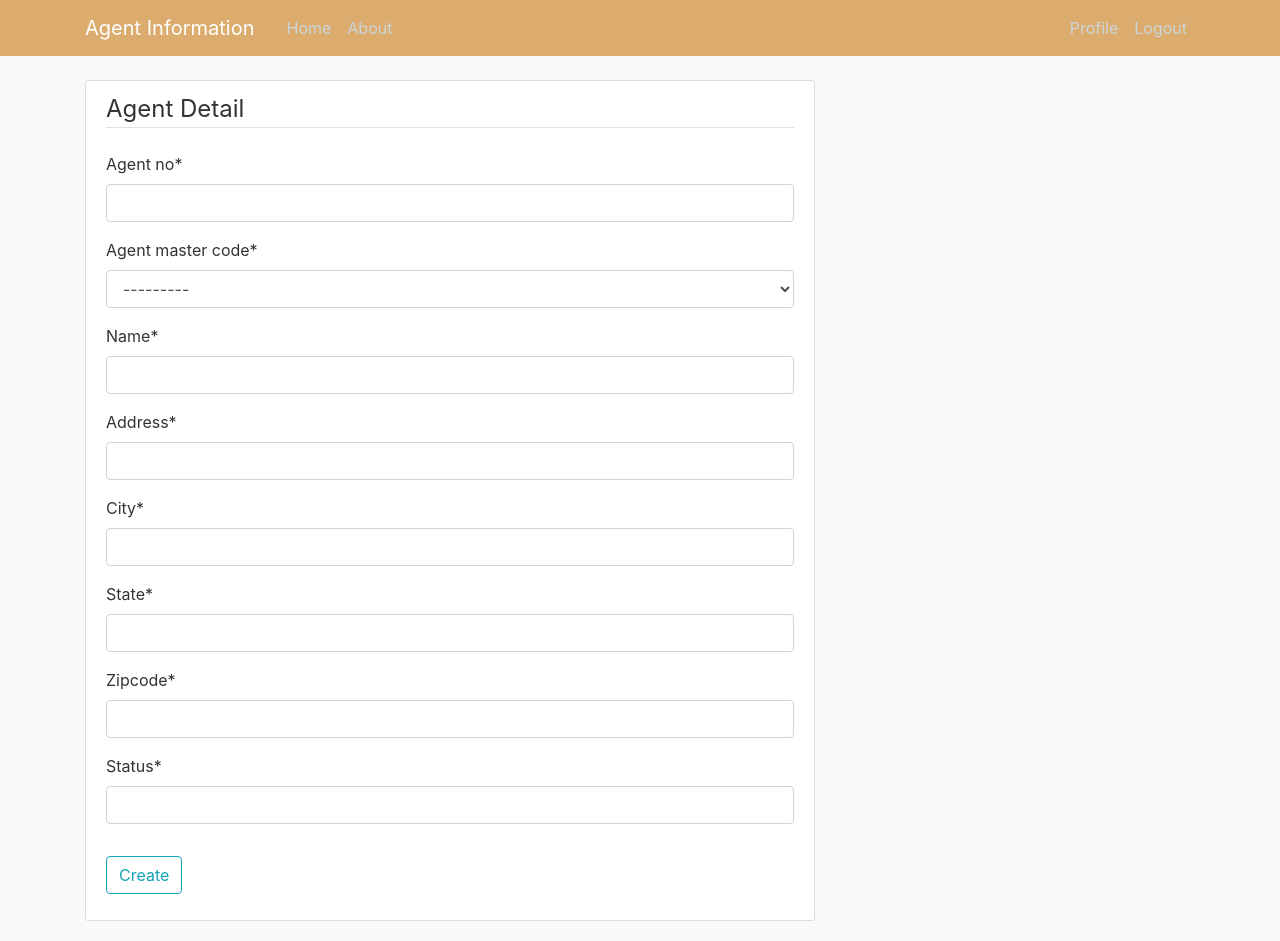
After one commit to sfbattles/scips_admin, a Django app: page /agent/new/ in a window 1280 px wide. The commit adds this page. Run offline with Django 3.2, Linux system fonts and the light colour scheme; the visitor is signed in with stand-in values (Sample User, id 1); data that the repository does not hold is empty; some libraries are stand-ins or nearby versions.

Commit message:
added createview updateview for the agents . added a mixin for loginRequired.

```diff
--- a/agent/models.py
+++ b/agent/models.py
@@ -1,5 +1,5 @@
 from django.db import models
-from phone_field import PhoneField
+from django.urls import reverse
 
 class PhoneType(models.Model):
     type = models.CharField(max_length=200)
@@ -11,6 +11,8 @@ class PhoneType(models.Model):
 
     def __str__(self):
         return str(self.type)
+
+
 
 class AgentMaster(models.Model):
     master_code = models.PositiveIntegerField(unique=True)
@@ -43,6 +45,16 @@ class Agent(models.Model):
     def __str__(self):
         return str(self.agent_no)
 
+
+
+#this is used to tell django where to go after it creates a agent
+#reverse will tells where to go to find the newly created URL
+#kwargs={'pk':self.pk} find the created agent
+#agent-detail is the route to go to to see the newly created instance
+
+    def get_absolute_url(self):
+        return reverse('agent-detail',kwargs={'pk':self.pk})
+
 class AgentPhone(models.Model):
     agent_no = models.ForeignKey(Agent, on_delete=models.CASCADE)
     phone    = models.CharField(max_length=11)
--- a/agent/templates/agent/agent.html
+++ b/agent/templates/agent/agent.html
@@ -1,7 +1,7 @@
 {% extends "agent/base.html" %}
 {% block content %}
     {% for agent in agents %}
-    <h1><a class="article-title" href="#">{{ agent.name }}</a></h1>
+    <h1><a class="article-title" href="{% url 'agent-detail' agent.id %}">{{ agent.name }}</a></h1>
         <article class="media content-section">
             <div class="media-body">
                 <div class="article-metadata">
--- /dev/null
+++ b/agent/templates/agent/agent_form.html
@@ -0,0 +1,16 @@
+{% extends "agent/base.html" %}
+{% load crispy_forms_tags %} -->
+{% block content %}
+    <div class="content-section">
+        <form method="POST">
+            {% csrf_token %}
+            <fieldset class="form-group">
+                <legend class="border-bottom mb-4">Agent Detail</legend>
+                {{ form|crispy }}
+            </fieldset>
+            <div class="form-group">
+                <button class="btn btn-outline-info" type="submit">Create</button>
+            </div>
+        </form>
+    </div>
+{% endblock content %}
--- a/agent/urls.py
+++ b/agent/urls.py
@@ -1,7 +1,18 @@
 from django.urls import path
 from . import views
+from .views import (
+    AgentListView,
+    AgentDetailView,
+    AgentCreateView,
+    AgentUpdateView
+)
 
 urlpatterns = [
-    path('', views.home, name="agent-home"),
+    # class base view need be converted into a view in order to be displayed.
+    # running .as_view()
+    path('', AgentListView.as_view(), name="agent-home"),
+    path('agent/<int:pk>/', AgentDetailView.as_view(), name="agent-detail"),
+    path('agent/<int:pk>/update', AgentUpdateView.as_view(), name="agent-update"),
+    path('agent/new/', AgentCreateView.as_view(), name="agent-create"),
     path('about/', views.about, name="agent-about"),
 ]
--- a/agent/views.py
+++ b/agent/views.py
@@ -1,5 +1,13 @@
 from django.shortcuts import render
+from django.contrib.auth.mixins import LoginRequiredMixin
+from django.views.generic import (
+                                    ListView,
+                                    DetailView,
+                                    CreateView,
+                                    UpdateView
+                                )
 from django.contrib.auth.decorators import login_required
+from django.utils.decorators import method_decorator
 from .models import Agent
 
 @login_required
@@ -7,8 +15,42 @@ def home(request):
     context = {
         'agents': Agent.objects.all()
     }
-    print(context)
+    # print(context)
     return render(request,'agent/agent.html', context)
+
+# @method_decorator(login_required, name='dispatch')
+class AgentListView(LoginRequiredMixin, ListView):
+    model = Agent
+    template_name = 'agent/agent.html'  #<app>/<model>_viewtype.html agent/agent_list.html by default
+    context_object_name = 'agents'
+    ordering = ['name']
+
+# @method_decorator(login_required, name='dispatch')
+class AgentDetailView(LoginRequiredMixin,DetailView):
+    model = Agent
+
+# @method_decorator(login_required, name='dispatch')
+class AgentCreateView(LoginRequiredMixin,CreateView):
+    model = Agent
+    fields = ['agent_no',
+              'agent_master_code',
+              'name',
+              'address',
+              'city',
+              'state',
+              'zipcode',
+              'status']
+
+class AgentUpdateView(LoginRequiredMixin,UpdateView):
+    model = Agent
+    fields = ['agent_no',
+              'agent_master_code',
+              'name',
+              'address',
+              'city',
+              'state',
+              'zipcode',
+              'status']
 
 @login_required
 def about(request):
```
Also changed, not shown: agent/templates/agent/agent_detail.html (added, +15 -0 lines).
